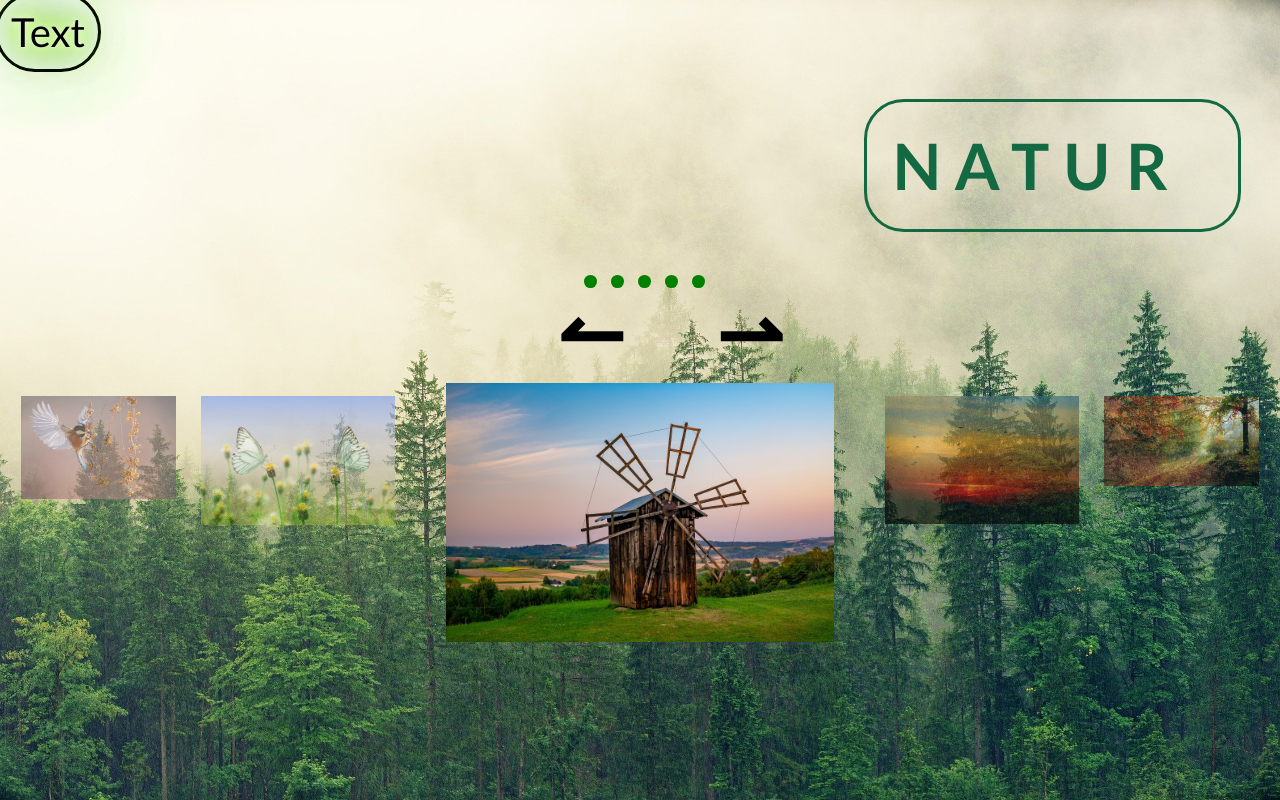
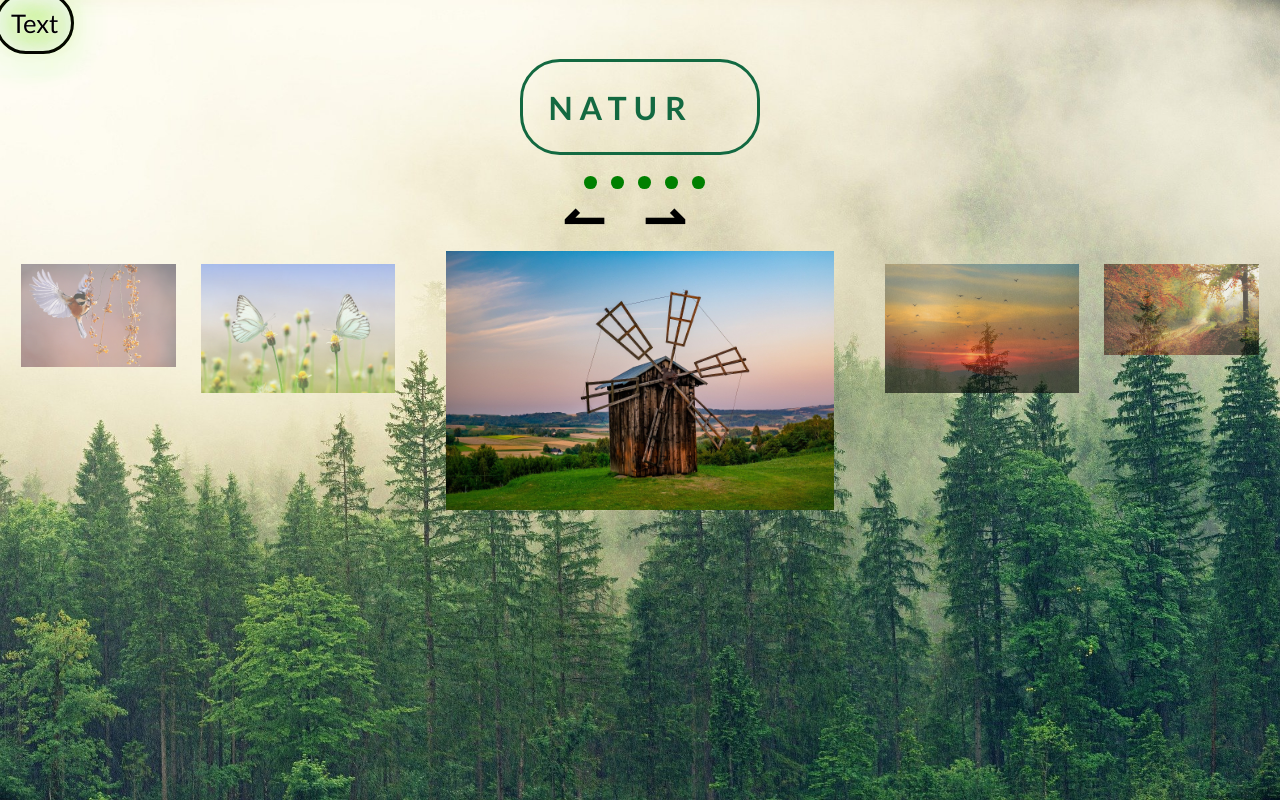
Before and after one commit to selmecker/selmecker.github.io, a plain HTML site: page index.html in a window 1280 px wide. Drawn offline with Linux system fonts and the light colour scheme.

Commit message:
Responsitiv

```diff
--- a/style.css
+++ b/style.css
@@ -7,11 +7,11 @@ body{
 h1{
 
     font-family:'Trebuchet MS', 'Lucida Sans Unicode', 'Lucida Grande', 'Lucida Sans', Arial, sans-serif;
-    font-size: 8vh;
-    margin-left: 107vh;
+    font-size: 2.5vw;
+    margin-left: 40vw;
+    margin-right: 40vw;
+    padding:2%;
 
-    padding:2%;
-    width: 40vh;
     border-radius: 40px;
     border:rgb(19, 105, 65) solid 3px;
     color:rgb(19, 105, 65);
@@ -55,9 +55,11 @@ img{
 
 }
 button{
+
+    font-size: 4vw;
     border: none;
     background: none;
-    font-size: 10vh;
+
     color:black;
     font-weight: bolder;
     margin:0% 5%;
@@ -70,8 +72,10 @@ button:hover{
 
 }
 #bts{
+
     position: relative;
-    margin-left:40%;
+    margin-right: 40vw;
+    margin-left: 42vw;
     z-index: 2;
 }
 .flex {
@@ -93,7 +97,7 @@ button:hover{
 a{
 
     font-family:'Trebuchet MS', 'Lucida Sans Unicode', 'Lucida Grande', 'Lucida Sans', Arial, sans-serif;
-    font-size: 5vh;
+    font-size: 2vw;
     margin-left: -1vw;
     padding:1vw;
     background-color: rgb(248, 248, 248);
```
